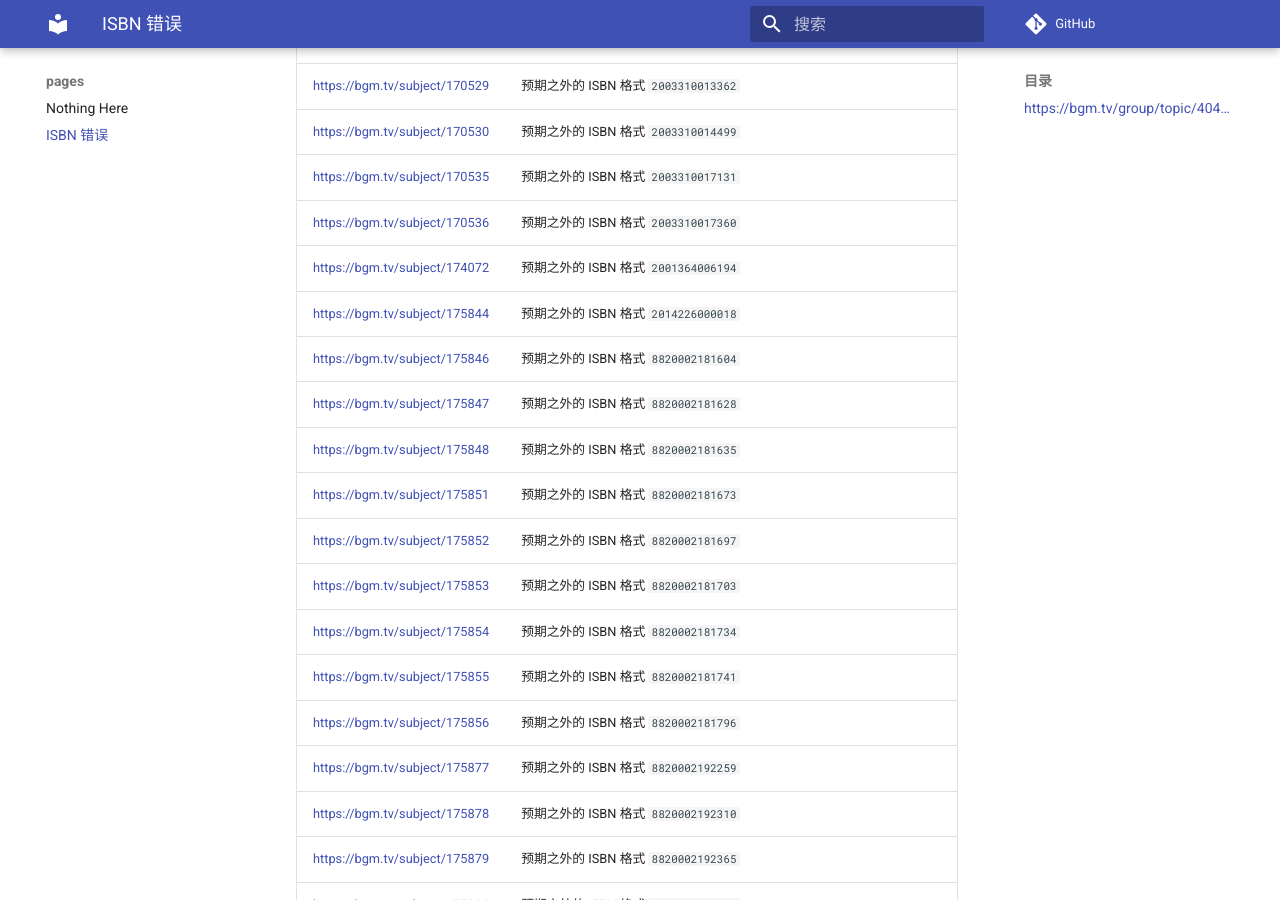
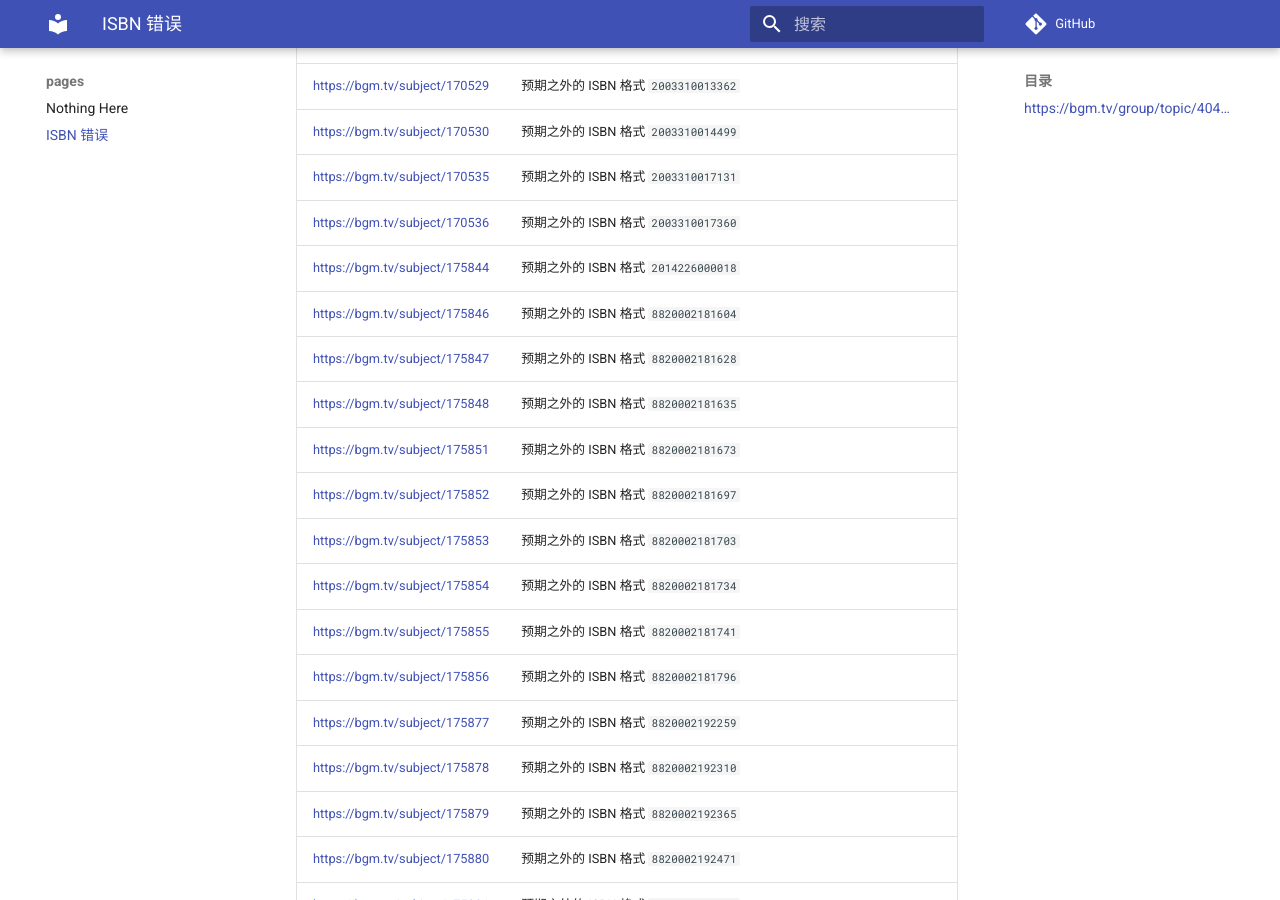
Before and after one commit to trim21/bangumi-pages, an MkDocs documentation site: the page built from docs/isbn.md, in a window 1280 px wide and 900 px high, scrolled down 982 px. Built offline with MkDocs 1.6.1 and Material for MkDocs 9.7.7, drawn with Linux system fonts in a browser that asks for light colours; comment, search, counter and statistics services are not loaded; part of the change alters nothing that is shown.

Commit message:
update isbn.md

```diff
--- a/docs/isbn.md
+++ b/docs/isbn.md
@@ -1,7 +1,7 @@
 # ISBN 错误
 ## <https://bgm.tv/group/topic/404801>
 
-total 235
+total 234
 
 | url | error |
 | --- |  ---  |
@@ -25,7 +25,6 @@ total 235
 | <https://bgm.tv/subject/170530> | 预期之外的 ISBN 格式 `2003310014499` |
 | <https://bgm.tv/subject/170535> | 预期之外的 ISBN 格式 `2003310017131` |
 | <https://bgm.tv/subject/170536> | 预期之外的 ISBN 格式 `2003310017360` |
-| <https://bgm.tv/subject/174072> | 预期之外的 ISBN 格式 `2001364006194` |
 | <https://bgm.tv/subject/175844> | 预期之外的 ISBN 格式 `2014226000018` |
 | <https://bgm.tv/subject/175846> | 预期之外的 ISBN 格式 `8820002181604` |
 | <https://bgm.tv/subject/175847> | 预期之外的 ISBN 格式 `8820002181628` |
```
